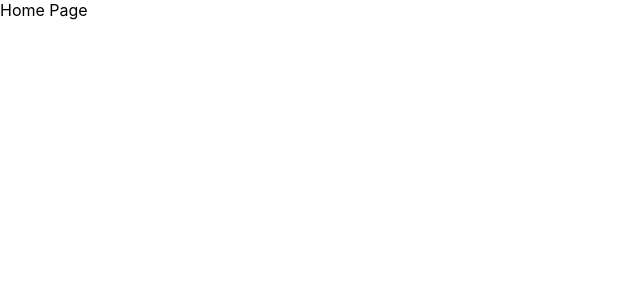
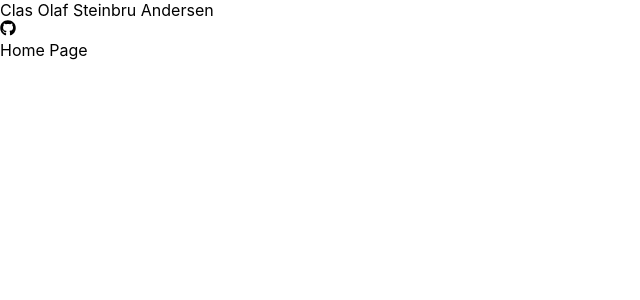
Before and after one commit to KoseCosa/claso.io, a Next.js app: page / in a window 1280 px wide. Shown: the top 300 px of the page, without its empty margins (0-640 px from the left). Built offline with nearby package versions, Linux system fonts and the light colour scheme.

Commit message:
feat: added react-icons

```diff
--- /dev/null
+++ b/components/header.tsx
@@ -0,0 +1,16 @@
+import { FaGithub } from "react-icons/fa";
+
+function Header() {
+  return (
+    <header className="w-full">
+      <div className="flex flex-row">
+        <div>Clas Olaf Steinbru Andersen</div>
+        <nav>
+          <FaGithub></FaGithub>
+        </nav>
+      </div>
+    </header>
+  );
+}
+
+export default Header;
--- a/package.json
+++ b/package.json
@@ -11,7 +11,8 @@
   "dependencies": {
     "next": "12.2.4",
     "react": "18.2.0",
-    "react-dom": "18.2.0"
+    "react-dom": "18.2.0",
+    "react-icons": "^4.4.0"
   },
   "devDependencies": {
     "@types/node": "18.6.5",
--- a/pages/_app.tsx
+++ b/pages/_app.tsx
@@ -1,8 +1,14 @@
 import "../styles/globals.css";
 import type { AppProps } from "next/app";
+import Header from "../components/header";
 
 function MyApp({ Component, pageProps }: AppProps) {
-  return <Component {...pageProps} />;
+  return (
+    <>
+      <Header />
+      <Component {...pageProps} />
+    </>
+  );
 }
 
 export default MyApp;
```
Also changed, not shown: 1 other file (tests, documents, lock files or other folders).
